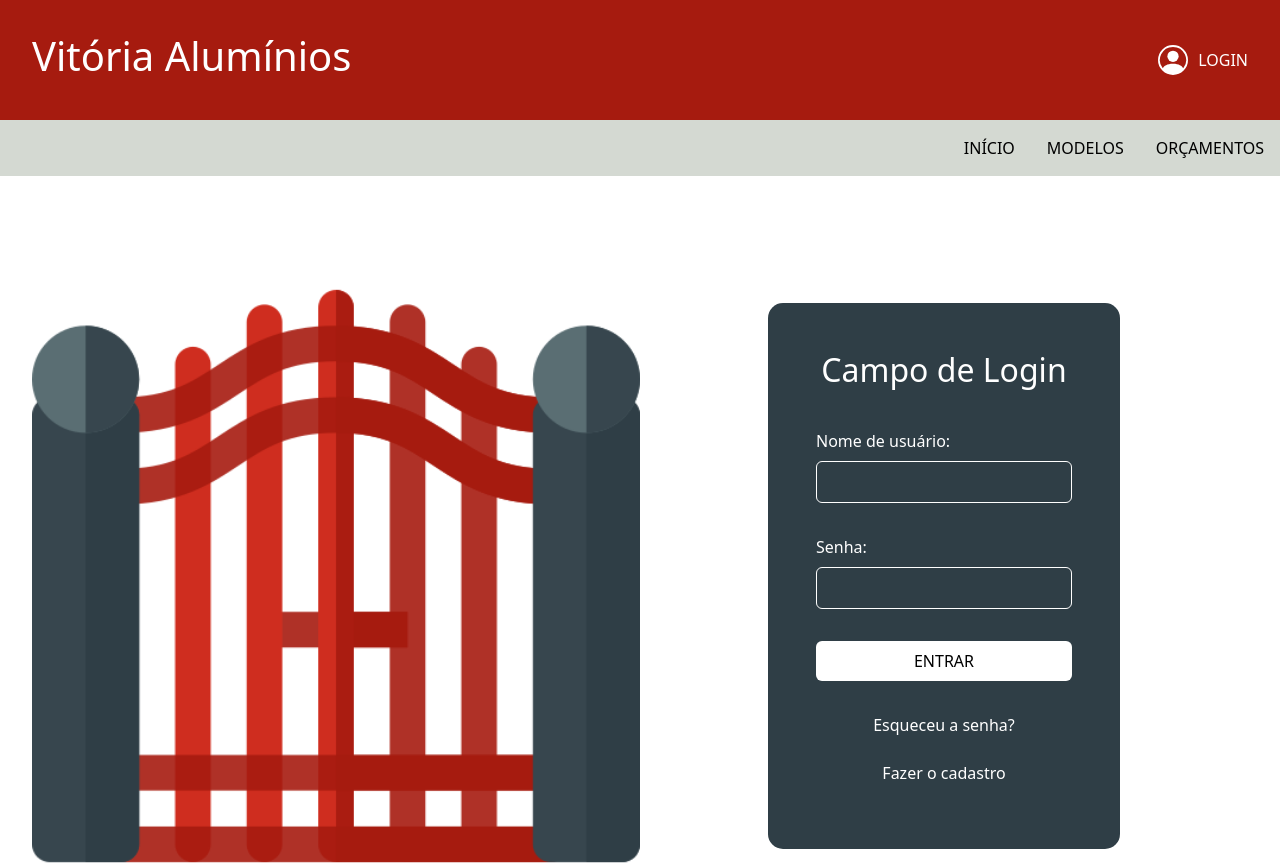
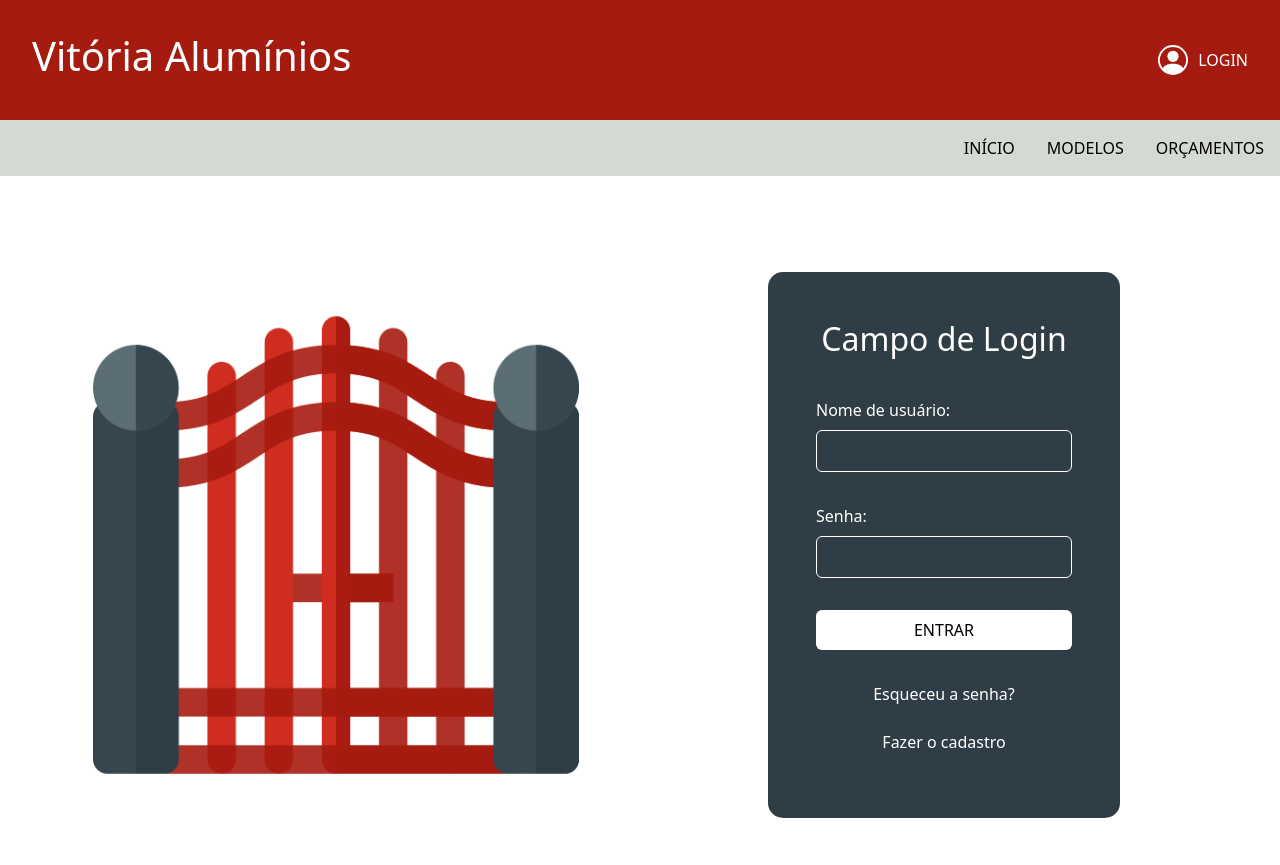
Before and after one commit to fernandapadilha/vitoria-aluminios, a Vue app: page /login in a window 1280 px wide. Shown: the top 865 px of the page. Built offline with nearby package versions, Linux system fonts and the light colour scheme; a web font is replaced by a local one.

Commit message:
Style: informações de logo e nome da janela da página #39

```diff
--- a/index.html
+++ b/index.html
@@ -2,9 +2,9 @@
 <html lang="en">
   <head>
     <meta charset="UTF-8">
-    <link rel="icon" href="/favicon.ico">
+    <link rel="icon" href="/src/assets/img/logo.png">
     <meta name="viewport" content="width=device-width, initial-scale=1.0">
-    <title>Vite App</title>
+    <title>Vitória Alumínios</title>
   </head>
   <body>
     <div id="app"></div>
--- a/src/views/LoginView.vue
+++ b/src/views/LoginView.vue
@@ -32,7 +32,7 @@
 }
 
 .login img {
-  width: 100%;
+  width: 80%;
 }
 
 .login-secao {
```
Also changed, not shown: src/assets/img/logo.png (added).
